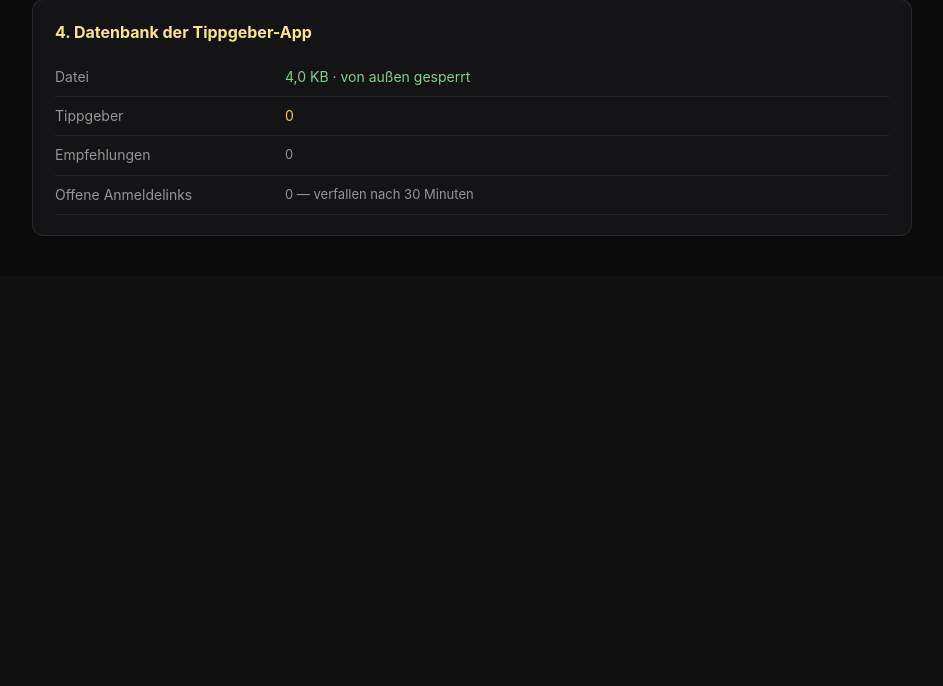
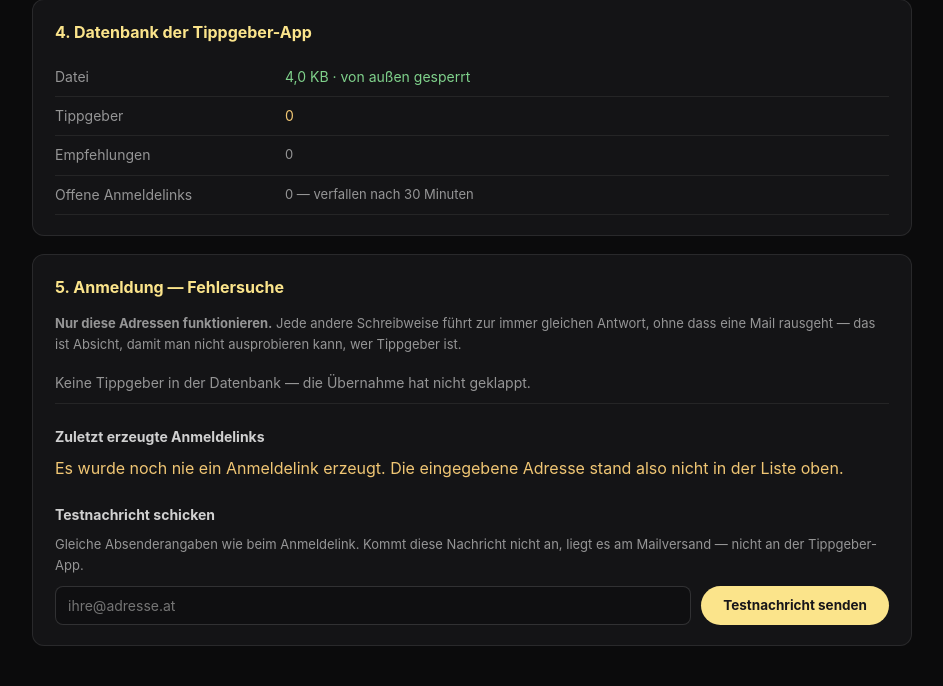
Before and after one commit to andreasputz02/putz-realestate-website, a PHP site: page /admin/system.php in a window 1280 px wide. Shown: the part 1098-1784 px from the top of the page, without its empty margins (168-1111 px from the left). Before the commit the page ends 1334 px from the top, so only its background shows below. Run offline with PHP 8.4, Linux system fonts and the light colour scheme; the visitor is signed in with stand-in values (Sample User, id 1).

Commit message:
Add login diagnostics to the admin system check
Nothing arrives if the address is not registered, and the login page
deliberately answers the same either way — so there was no way to tell
the two apart. The check now lists the addresses that actually work,
shows whether a login link was ever generated, and can send a test
message using the same sender details.

Co-Authored-By: Claude Opus 5 <noreply@anthropic.com>

```diff
--- a/admin/system.php
+++ b/admin/system.php
@@ -52,6 +52,8 @@ foreach (['tippgeber.json', 'suchkunden.json', 'empfehlungen.json'] as $l) {
 // Stand der Datenbank, auf der die Tippgeber-App arbeitet.
 $dbStand = null;
 $dbFehler = '';
+$adressen = [];
+$linkListe = [];
 try {
     require_once $wurzel . '/tippgeber-db.php';
     $db = tg_db();
@@ -60,8 +62,45 @@ try {
         $dbStand[$tabelle] = (int)$db->query("SELECT COUNT(*) FROM $tabelle")->fetchColumn();
     }
     $dbGroesse = is_file(TG_DB_DATEI) ? filesize(TG_DB_DATEI) : 0;
+
+    // Genau diese Adressen funktionieren bei der Anmeldung — jede andere
+    // Schreibweise fuehrt zur immer gleichen, nichtssagenden Antwort.
+    $adressen = $db->query("SELECT vorname, nachname, email FROM tippgeber ORDER BY id")->fetchAll();
+
+    // Wurde ueberhaupt ein Anmeldelink erzeugt? Wenn ja, lag es nicht an
+    // der Adresse, sondern am Mailversand.
+    $linkListe = $db->query("
+        SELECT l.erstellt, l.gueltig_bis, l.benutzt, t.email
+        FROM anmeldelinks l JOIN tippgeber t ON t.id = l.tippgeber_id
+        ORDER BY l.erstellt DESC LIMIT 5
+    ")->fetchAll();
 } catch (Throwable $e) {
     $dbFehler = $e->getMessage();
+}
+
+// Testnachricht verschicken, um den Mailversand als Ursache auszuschliessen.
+$testErgebnis = null;
+if (!empty($_POST['testmail'])) {
+    $ziel = trim($_POST['testmail']);
+    if (filter_var($ziel, FILTER_VALIDATE_EMAIL)) {
+        $kopf = [
+            'From: PUTZ Real Estate <noreply@putz-realestate.at>',
+            'Reply-To: office@putzrealestate.at',
+            'Content-Type: text/plain; charset=UTF-8',
+            'MIME-Version: 1.0',
+        ];
+        $ok = mail(
+            $ziel,
+            '=?UTF-8?B?' . base64_encode('Testnachricht vom Server') . '?=',
+            "Diese Nachricht bestätigt, dass der Mailversand vom Server funktioniert.\n\n"
+            . "Sie wurde mit denselben Absenderangaben verschickt wie der Anmeldelink\n"
+            . "für den Tippgeber-Bereich.\n\nPUTZ Real Estate",
+            implode("\r\n", $kopf)
+        );
+        $testErgebnis = [$ok, $ziel];
+    } else {
+        $testErgebnis = [null, $ziel];
+    }
 }
 ?>
 <!DOCTYPE html>
@@ -160,6 +199,73 @@ try {
       </table>
     <?php endif; ?>
   </div>
+
+  <div class="karte">
+    <h2>5. Anmeldung — Fehlersuche</h2>
+
+    <p class="hinweis" style="margin-bottom:10px;">
+      <strong>Nur diese Adressen funktionieren.</strong> Jede andere Schreibweise führt zur
+      immer gleichen Antwort, ohne dass eine Mail rausgeht — das ist Absicht, damit man nicht
+      ausprobieren kann, wer Tippgeber ist.
+    </p>
+    <table>
+      <?php foreach ($adressen as $a): ?>
+        <tr>
+          <td><?php echo htmlspecialchars(trim($a['vorname'] . ' ' . $a['nachname'])); ?></td>
+          <td><code><?php echo htmlspecialchars($a['email']); ?></code></td>
+        </tr>
+      <?php endforeach; ?>
+      <?php if (!$adressen): ?>
+        <tr><td colspan="2" class="schlecht">Keine Tippgeber in der Datenbank — die Übernahme hat nicht geklappt.</td></tr>
+      <?php endif; ?>
+    </table>
+
+    <h3 style="font-size:14px; margin:22px 0 8px; color:rgba(255,255,255,0.8);">Zuletzt erzeugte Anmeldelinks</h3>
+    <?php if ($linkListe): ?>
+      <p class="hinweis" style="margin-bottom:8px;">
+        Steht hier ein Eintrag, wurde der Link erzeugt — dann lag es nicht an der Adresse,
+        sondern am Mailversand oder am Spam-Ordner.
+      </p>
+      <table>
+        <?php foreach ($linkListe as $l): ?>
+          <tr>
+            <td><?php echo htmlspecialchars($l['erstellt']); ?></td>
+            <td><?php echo htmlspecialchars($l['email']); ?>
+              — <?php echo (int)$l['benutzt'] === 1 ? 'verwendet' : 'noch offen'; ?></td>
+          </tr>
+        <?php endforeach; ?>
+      </table>
+    <?php else: ?>
+      <p class="warn">Es wurde noch nie ein Anmeldelink erzeugt. Die eingegebene Adresse
+      stand also nicht in der Liste oben.</p>
+    <?php endif; ?>
+
+    <h3 style="font-size:14px; margin:22px 0 8px; color:rgba(255,255,255,0.8);">Testnachricht schicken</h3>
+    <p class="hinweis" style="margin-bottom:10px;">
+      Gleiche Absenderangaben wie beim Anmeldelink. Kommt diese Nachricht nicht an,
+      liegt es am Mailversand — nicht an der Tippgeber-App.
+    </p>
+    <?php if ($testErgebnis !== null): ?>
+      <?php [$ok, $ziel] = $testErgebnis; ?>
+      <p class="<?php echo $ok ? 'ok' : 'schlecht'; ?>" style="margin-bottom:10px;">
+        <?php if ($ok === null): ?>
+          „<?php echo htmlspecialchars($ziel); ?>“ ist keine gültige Adresse.
+        <?php elseif ($ok): ?>
+          Der Server hat die Nachricht an <?php echo htmlspecialchars($ziel); ?> übergeben.
+          Kommt sie trotzdem nicht an, prüfen Sie den Spam-Ordner.
+        <?php else: ?>
+          Der Server konnte die Nachricht nicht übergeben — hier liegt die Ursache.
+        <?php endif; ?>
+      </p>
+    <?php endif; ?>
+    <form method="post" style="display:flex; gap:10px; flex-wrap:wrap;">
+      <input type="email" name="testmail" required placeholder="ihre@adresse.at"
+             style="flex:1 1 240px; background:#0f0f11; border:1px solid rgba(255,255,255,0.14); color:#fff; border-radius:8px; padding:10px 12px; font-size:14px; font-family:inherit;">
+      <button type="submit" style="background:#fbe48b; color:#17161a; border:0; border-radius:100px; padding:10px 22px; font-weight:700; font-size:13.5px; cursor:pointer; font-family:inherit;">
+        Testnachricht senden
+      </button>
+    </form>
+  </div>
 </div>
 </body>
 </html>
```
